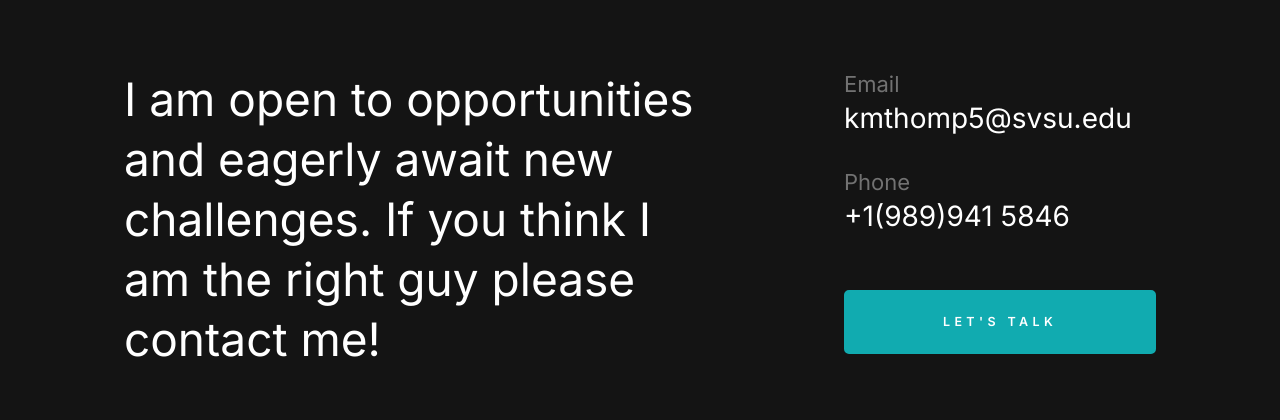
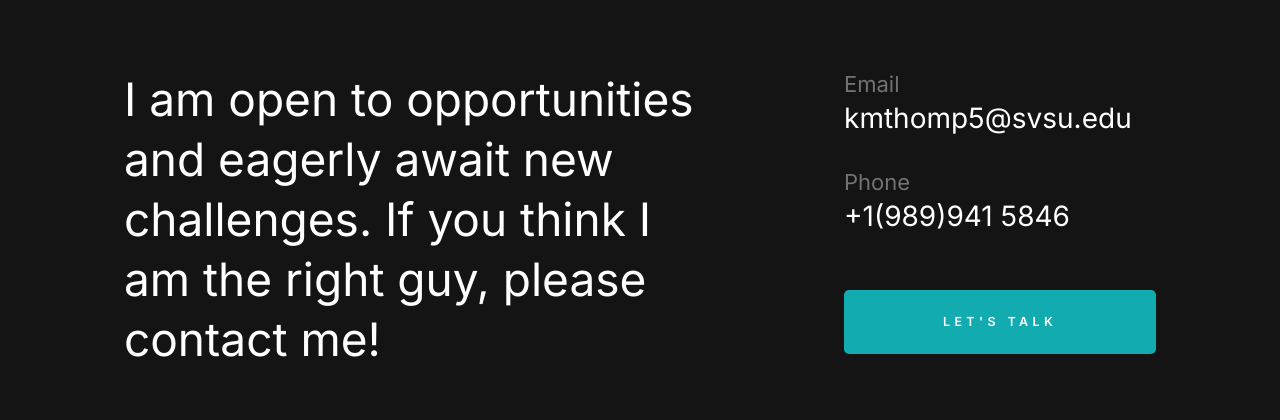
Before and after one commit to KadenThomp36/KadenThomp36.github.io, a plain HTML site: page index.html in a window 1280 px wide. Shown: the part 5230-5650 px from the top of the page. Drawn offline with Linux system fonts and the light colour scheme.

Commit message:
Update index.html

```diff
--- a/index.html
+++ b/index.html
@@ -404,7 +404,7 @@
             <div class="column large-7 medium-12">
 
                 <h4 class="huge-text">
-                I am open to opportunities and eagerly await new challenges. If you think I am the right guy please contact me!
+                I am open to opportunities and eagerly await new challenges. If you think I am the right guy, please contact me!
                 </h4>
 
             </div>
```
